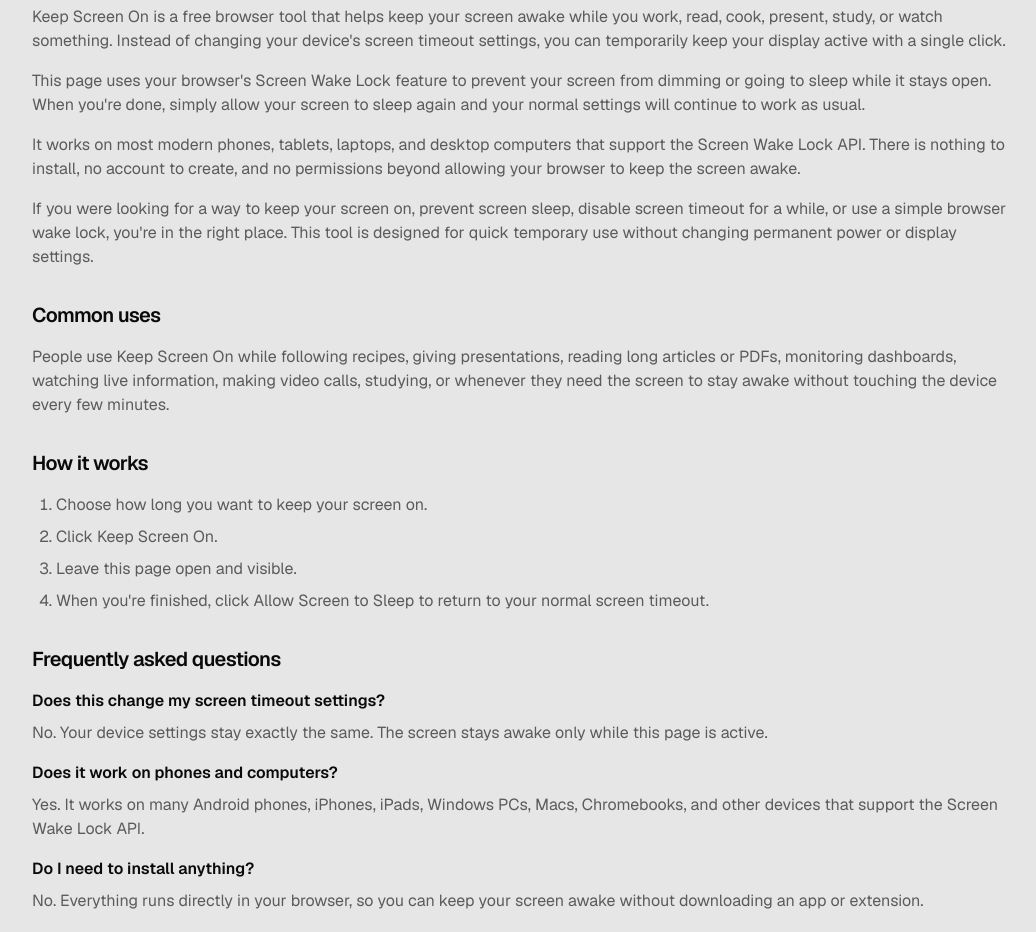
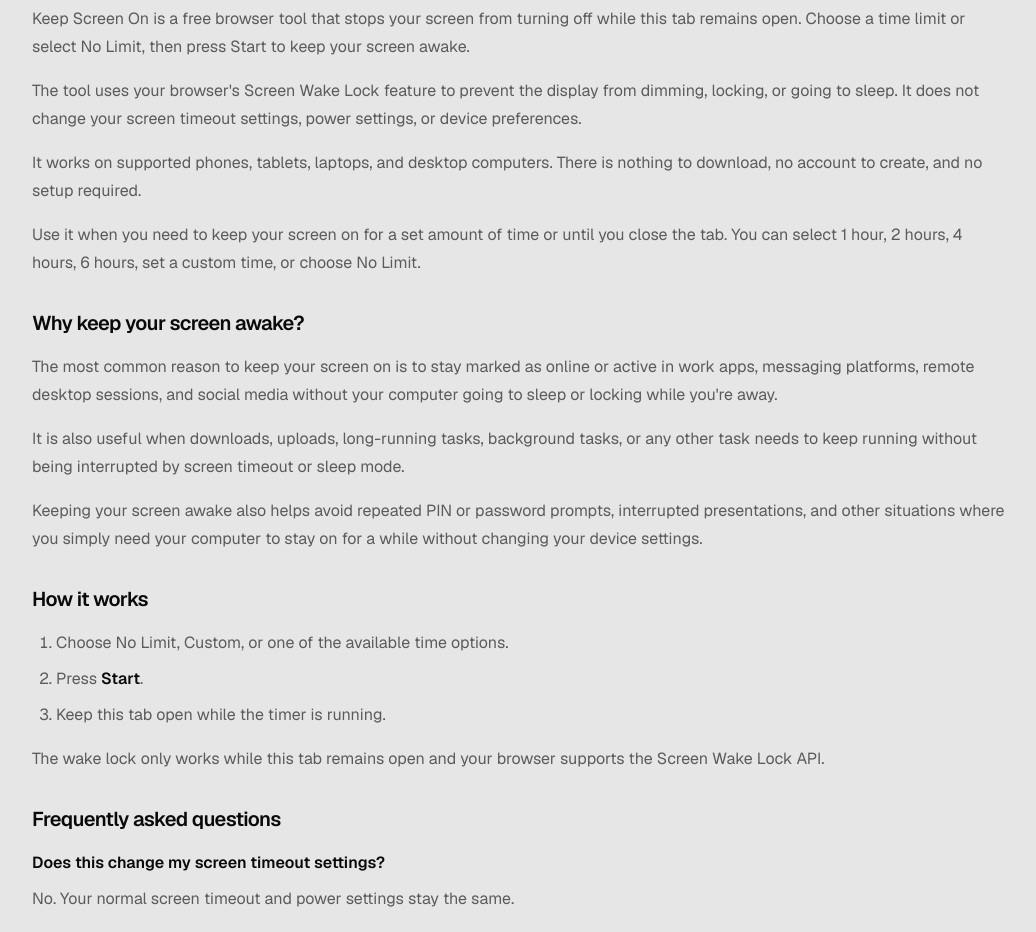
Before and after one commit to Adam-Hincu/keep-screen-on, a Next.js app: page / in a window 1280 px wide. Shown: the part 940-1872 px from the top of the page, without its empty margins (120-1156 px from the left). Built offline with nearby package versions, Linux system fonts and the light colour scheme.

Commit message:
modified text

```diff
--- a/src/components/pages/home/sections/seo-section.tsx
+++ b/src/components/pages/home/sections/seo-section.tsx
@@ -4,7 +4,9 @@
 const subheadingClassName =
   "font-heading text-xl font-semibold tracking-tight text-foreground";
 
-const bodyClassName = "text-muted-foreground";
+const bodyClassName = "text-muted-foreground leading-relaxed";
+
+const questionClassName = "font-semibold text-foreground";
 
 export function SeoSection() {
   return (
@@ -12,108 +14,141 @@
       <div className="flex flex-col gap-8">
         <div className="flex flex-col gap-4">
           <h2 id="seo-heading" className={headingClassName}>
-            Keep Your Screen On Without Installing Anything.
+            Keep Your Screen On Without Installing Anything
           </h2>
 
           <div className={`flex flex-col gap-4 ${bodyClassName}`}>
             <p>
-              Keep Screen On is a free browser tool that helps keep your screen
-              awake while you work, read, cook, present, study, or watch
-              something. Instead of changing your device&apos;s screen timeout
-              settings, you can temporarily keep your display active with a
-              single click.
+              Keep Screen On is a free browser tool that stops your screen from
+              turning off while this tab remains open. Choose a time limit or
+              select No Limit, then press Start to keep your screen awake.
             </p>
 
             <p>
-              This page uses your browser&apos;s Screen Wake Lock feature to
-              prevent your screen from dimming or going to sleep while it stays
-              open. When you&apos;re done, simply allow your screen to sleep
-              again and your normal settings will continue to work as usual.
+              The tool uses your browser&apos;s Screen Wake Lock feature to
+              prevent the display from dimming, locking, or going to sleep. It
+              does not change your screen timeout settings, power settings, or
+              device preferences.
             </p>
 
             <p>
-              It works on most modern phones, tablets, laptops, and desktop
-              computers that support the Screen Wake Lock API. There is nothing
-              to install, no account to create, and no permissions beyond
-              allowing your browser to keep the screen awake.
+              It works on supported phones, tablets, laptops, and desktop
+              computers. There is nothing to download, no account to create, and
+              no setup required.
             </p>
 
             <p>
-              If you were looking for a way to keep your screen on, prevent
-              screen sleep, disable screen timeout for a while, or use a simple
-              browser wake lock, you&apos;re in the right place. This tool is
-              designed for quick temporary use without changing permanent power
-              or display settings.
+              Use it when you need to keep your screen on for a set amount of
+              time or until you close the tab. You can select 1 hour, 2 hours, 4
+              hours, 6 hours, set a custom time, or choose No Limit.
             </p>
           </div>
         </div>
 
         <div className="flex flex-col gap-4">
-          <h3 className={subheadingClassName}>Common uses</h3>
+          <h3 className={subheadingClassName}>Why keep your screen awake?</h3>
+
+          <div className={`flex flex-col gap-4 ${bodyClassName}`}>
+            <p>
+              The most common reason to keep your screen on is to stay marked as
+              online or active in work apps, messaging platforms, remote desktop
+              sessions, and social media without your computer going to sleep or
+              locking while you&apos;re away.
+            </p>
+
+            <p>
+              It is also useful when downloads, uploads, long-running tasks,
+              background tasks, or any other task needs to keep running without
+              being interrupted by screen timeout or sleep mode.
+            </p>
+
+            <p>
+              Keeping your screen awake also helps avoid repeated PIN or password
+              prompts, interrupted presentations, and other situations where you
+              simply need your computer to stay on for a while without changing
+              your device settings.
+            </p>
+          </div>
+        </div>
+
+        <div className="flex flex-col gap-4">
+          <h3 className={subheadingClassName}>How it works</h3>
+
+          <ol className={`flex list-decimal flex-col gap-2 pl-6 ${bodyClassName}`}>
+            <li>
+              Choose No Limit, Custom, or one of the available time options.
+            </li>
+            <li>
+              Press <strong className={questionClassName}>Start</strong>.
+            </li>
+            <li>Keep this tab open while the timer is running.</li>
+          </ol>
+
           <p className={bodyClassName}>
-            People use Keep Screen On while following recipes, giving
-            presentations, reading long articles or PDFs, monitoring dashboards,
-            watching live information, making video calls, studying, or whenever
-            they need the screen to stay awake without touching the device every
-            few minutes.
+            The wake lock only works while this tab remains open and your browser
+            supports the Screen Wake Lock API.
           </p>
         </div>
 
         <div className="flex flex-col gap-4">
-          <h3 className={subheadingClassName}>How it works</h3>
-          <ol className={`flex list-decimal flex-col gap-2 pl-6 ${bodyClassName}`}>
-            <li>Choose how long you want to keep your screen on.</li>
-            <li>Click Keep Screen On.</li>
-            <li>Leave this page open and visible.</li>
-            <li>
-              When you&apos;re finished, click Allow Screen to Sleep to return
-              to your normal screen timeout.
-            </li>
-          </ol>
-        </div>
+          <h3 className={subheadingClassName}>Frequently asked questions</h3>
 
-        <div className="flex flex-col gap-4">
-          <h3 className={subheadingClassName}>Frequently asked questions</h3>
           <dl className={`flex flex-col gap-4 ${bodyClassName}`}>
             <div className="flex flex-col gap-2">
-              <dt className="font-semibold text-foreground">
+              <dt className={questionClassName}>
                 Does this change my screen timeout settings?
               </dt>
               <dd>
-                No. Your device settings stay exactly the same. The screen stays
-                awake only while this page is active.
+                No. Your normal screen timeout and power settings stay the
+                same.
               </dd>
             </div>
 
             <div className="flex flex-col gap-2">
-              <dt className="font-semibold text-foreground">
-                Does it work on phones and computers?
+              <dt className={questionClassName}>
+                Does it stop my screen from locking?
               </dt>
               <dd>
-                Yes. It works on many Android phones, iPhones, iPads, Windows
-                PCs, Macs, Chromebooks, and other devices that support the
-                Screen Wake Lock API.
+                It keeps the screen awake while the tab is open and active.
+                Device security rules, company policies, and browser limits may
+                still lock the device in some cases.
               </dd>
             </div>
 
             <div className="flex flex-col gap-2">
-              <dt className="font-semibold text-foreground">
-                Do I need to install anything?
+              <dt className={questionClassName}>
+                Can it keep my computer online?
               </dt>
               <dd>
-                No. Everything runs directly in your browser, so you can keep
-                your screen awake without downloading an app or extension.
+                It helps prevent interruptions caused by the screen turning off
+                or the device becoming idle by always keeping the screen on.
               </dd>
             </div>
 
             <div className="flex flex-col gap-2">
-              <dt className="font-semibold text-foreground">
-                What happens if I close this page?
+              <dt className={questionClassName}>
+                Does it work on phones and computers?
               </dt>
               <dd>
-                Your browser wake lock ends and your normal screen timeout takes
-                over again.
+                It works on many modern Android phones, tablets, Windows
+                computers, Macs, Chromebooks, iPhones, and iPads that support
+                the Screen Wake Lock API.
               </dd>
+            </div>
+
+            <div className="flex flex-col gap-2">
+              <dt className={questionClassName}>Do I need to install anything?</dt>
+              <dd>
+                No. The tool runs directly in your browser without an app,
+                extension, or account.
+              </dd>
+            </div>
+
+            <div className="flex flex-col gap-2">
+              <dt className={questionClassName}>
+                What happens if I close the tab?
+              </dt>
+              <dd>The screen wake lock ends when the tab is closed.</dd>
             </div>
           </dl>
         </div>
```
